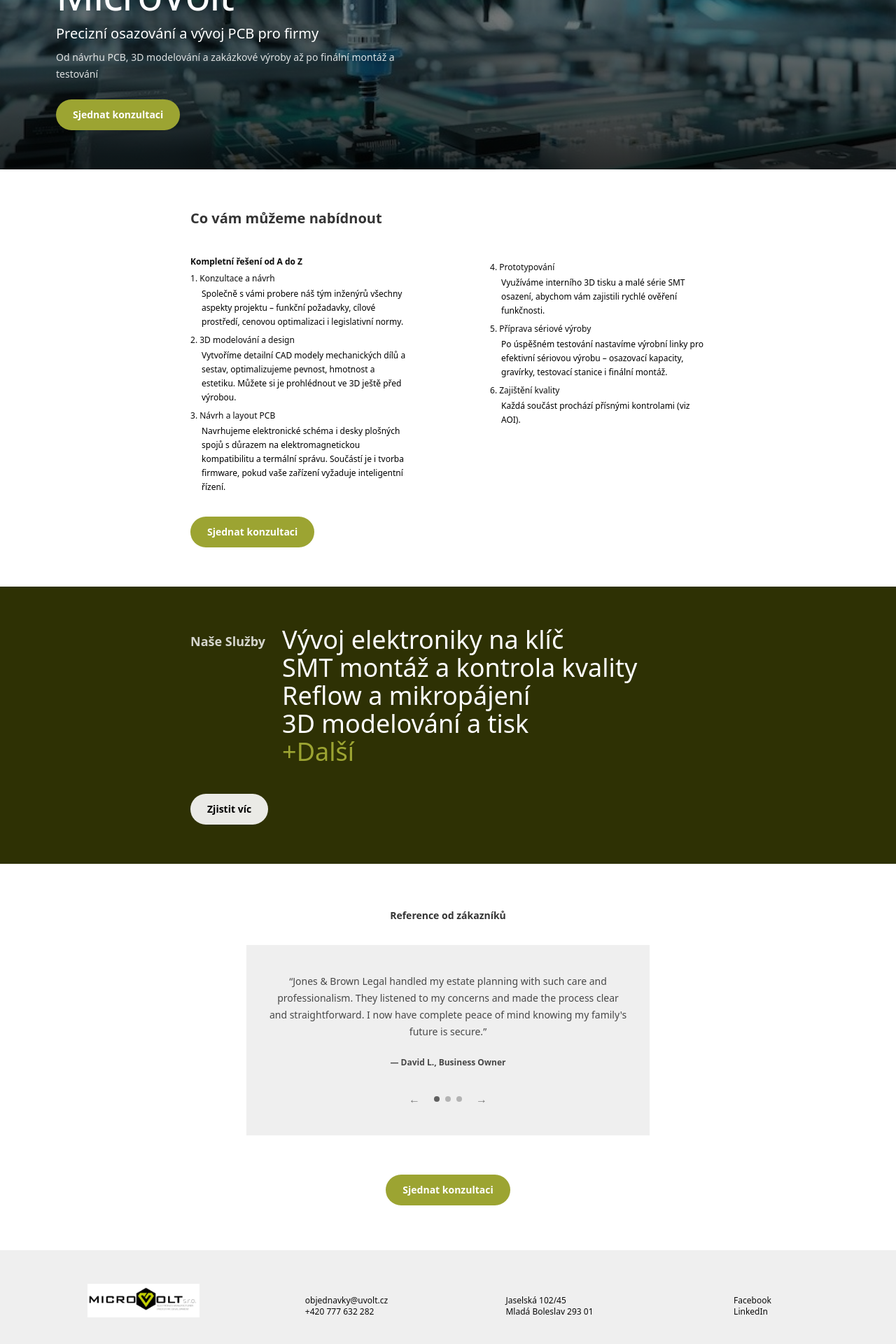
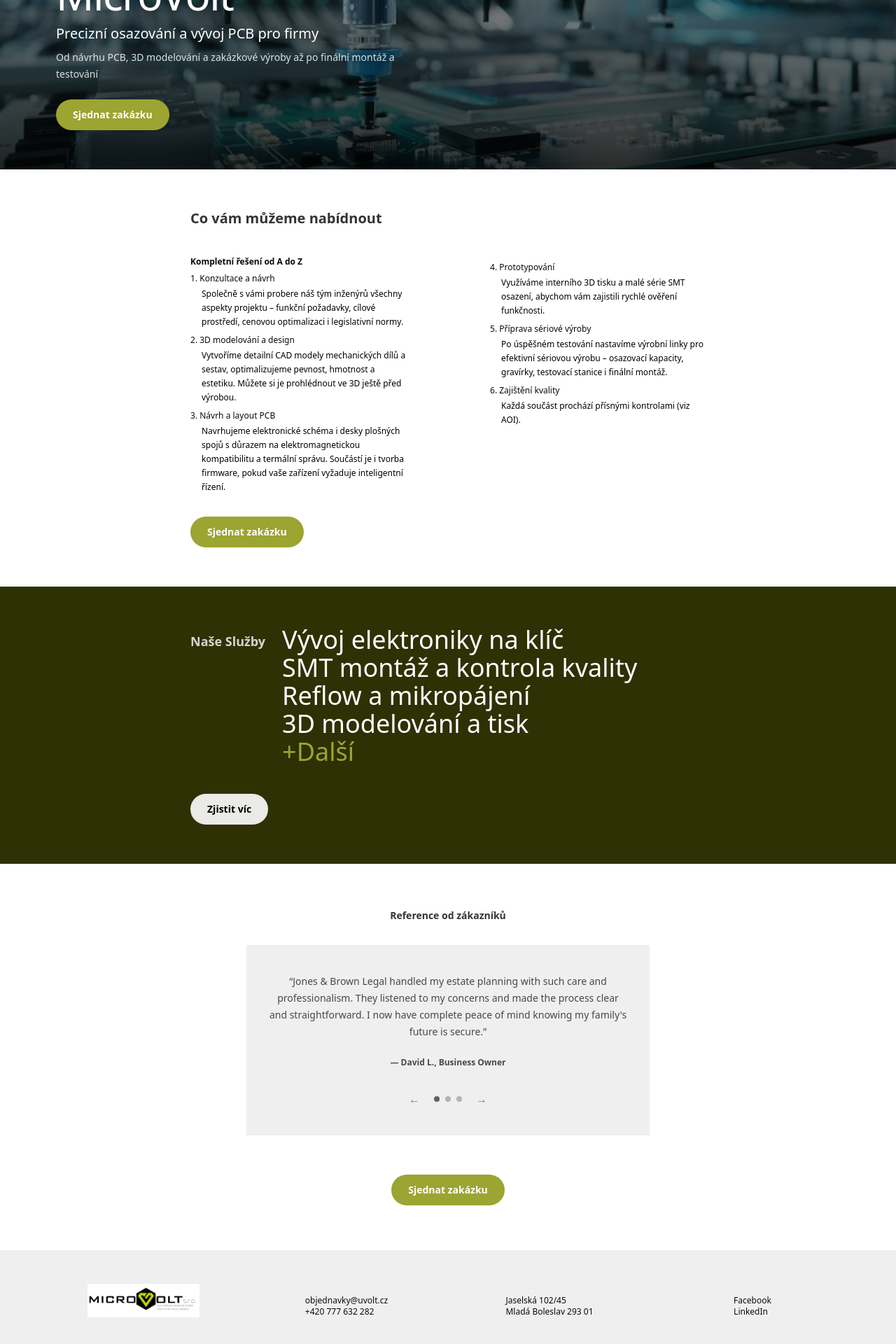
Before and after one commit to radovancapek/microvolt, a React (Vite) app: page / in a window 1280 px wide. Shown: the part 266-2186 px from the top of the page at 70% size. Built offline with nearby package versions, Linux system fonts and the light colour scheme.

Commit message:
change of names

```diff
--- a/src/components/Hero.tsx
+++ b/src/components/Hero.tsx
@@ -30,7 +30,7 @@
                         </p>
 
                         <div className="mt-6">
-                            <ButtonLink to="/sjednat">Sjednat konzultaci</ButtonLink>
+                            <ButtonLink to="/sjednat">Sjednat zakázku</ButtonLink>
                         </div>
                     </div>
                 </div>
--- a/src/components/Offer.tsx
+++ b/src/components/Offer.tsx
@@ -94,7 +94,7 @@
             </div>
 
             <div className="mt-8">
-              <ButtonLink to="/sjednat">Sjednat konzultaci</ButtonLink>
+              <ButtonLink to="/sjednat">Sjednat zakázku</ButtonLink>
             </div>
           </div>
 
--- a/src/components/Testimonials.tsx
+++ b/src/components/Testimonials.tsx
@@ -85,7 +85,7 @@
 
                 <div className="mt-8">
                     <ButtonLink to="/sjednat" className="mt-6">
-                        Sjednat konzultaci
+                        Sjednat zakázku
                     </ButtonLink>
                 </div>
             </div>
```
